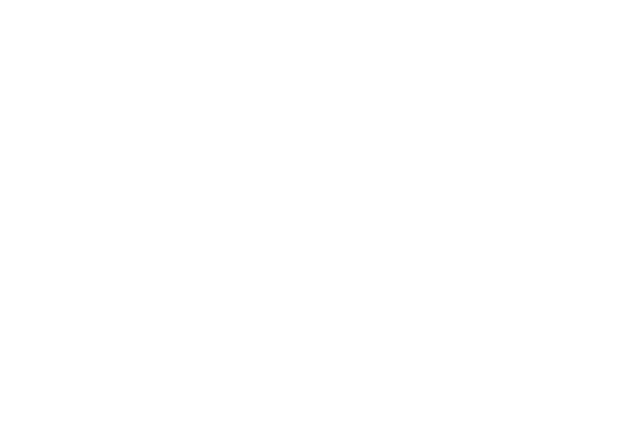
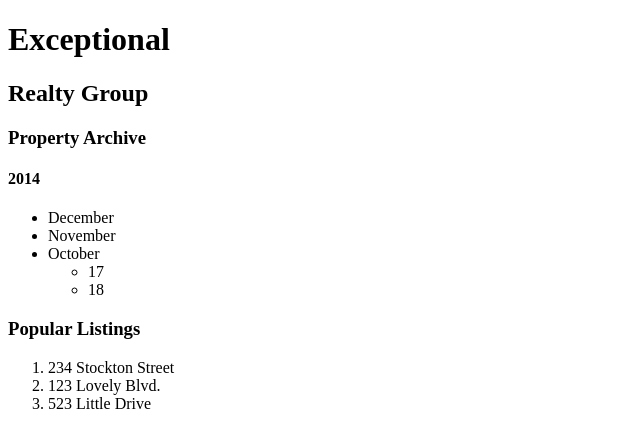
Before and after one commit to willsinn/exceptional-realty, a plain HTML site: page real-estate-listings.html in a window 1280 px wide. Shown: the whole page, without its empty margins (0-640 px from the left). Drawn offline with Linux system fonts and the light colour scheme.

Commit message:
real-estate-listings, market-report, 3/9 & 4/9 progress

```diff
--- a/real-estate-listings.html
+++ b/real-estate-listings.html
@@ -0,0 +1,37 @@
+<!DOCTYPE html>
+<html lang="en">
+  <head>
+    <!--The head contains information for search engines and the browser and is not seen by site visitors.-->
+    <meta charset="UTF-8">
+    <title>
+      <!--Important for search engines-->
+      Exceptional Realty Group - Luxury Homes - About
+    </title>
+  </head>
+  <body>
+    <h1>Exceptional</h1>
+    <h2>Realty Group</h2>
+    <h3>Property Archive</h3>
+    <h4>2014</h4>
+
+    <ul>
+      <li>December</li>
+      <li>November</li>
+      <li>October
+        <ul>
+          <li>17</li>
+          <li>18</li>
+        </ul>
+      </li>
+    </ul>
+
+    <h3>Popular Listings</h3>
+
+    <ol>
+      <li>234 Stockton Street</li>
+      <li>123 Lovely Blvd.</li>
+      <li>523 Little Drive</li>
+    </ol>
+
+  </body>
+</html>
```
Also changed, not shown: index.html (+5 -0 lines), market-report.html (+16 -0 lines).
